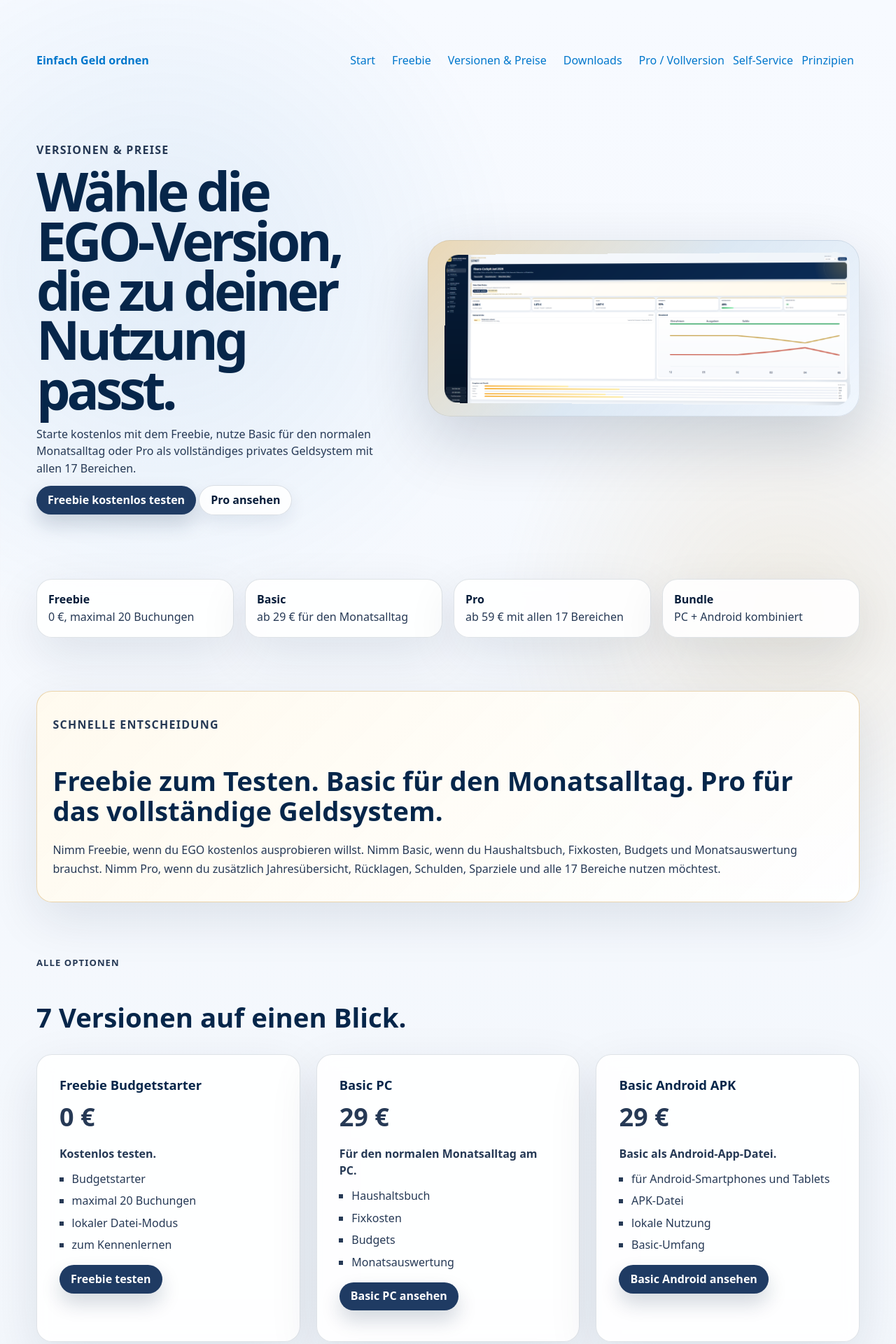
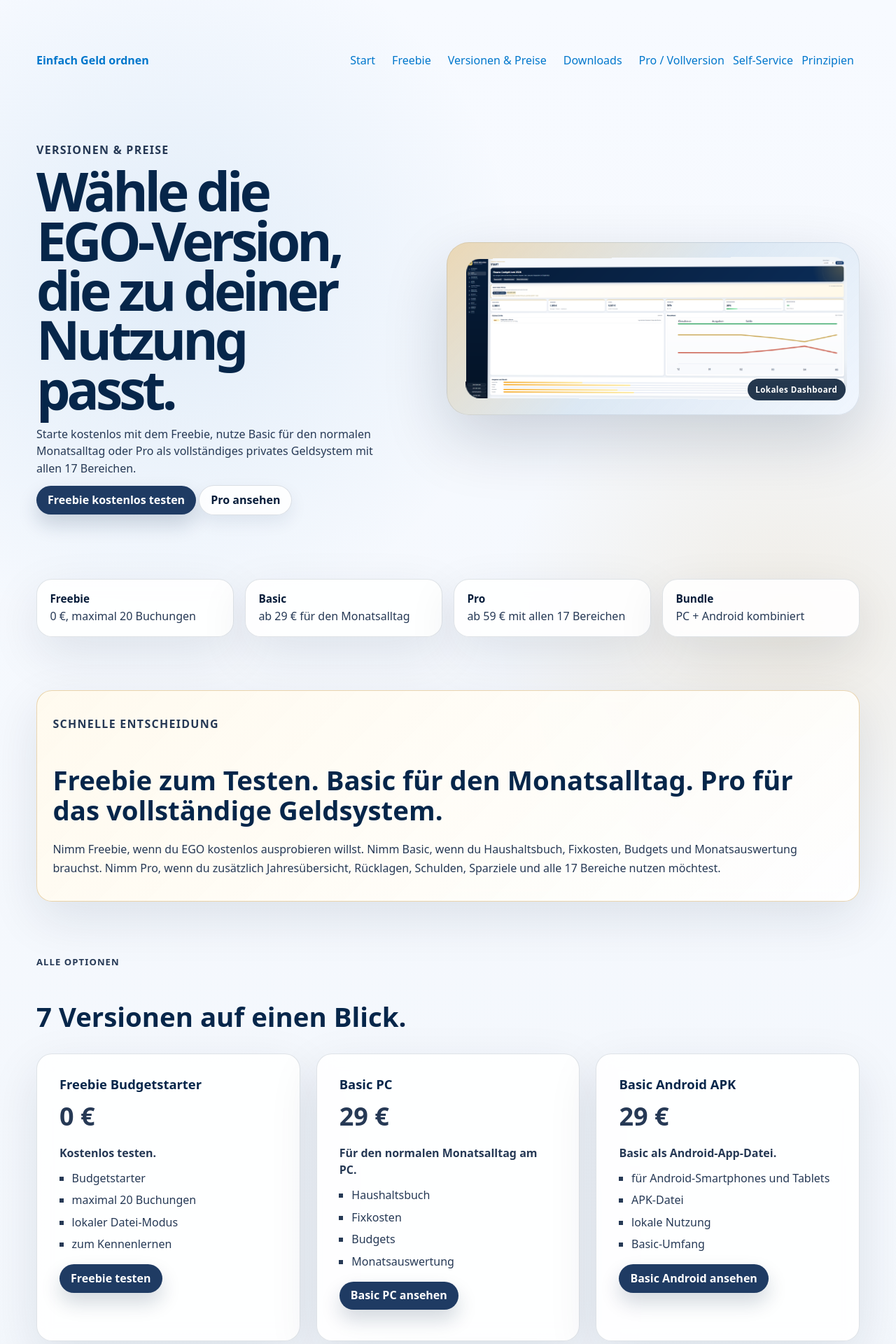
Before and after one commit to gluecklich-tools/einfach-geld-ordnen, a Jekyll site: the page built from seiten/versionen.md, in a window 1280 px wide. Shown: the top 1920 px of the page at 70% size. Built offline with Jekyll 4.4.1, drawn with Linux system fonts in a browser that asks for light colours.

Commit message:
Website Premium-Optik weiter nachschärfen

```diff
--- a/assets/css/main.css
+++ b/assets/css/main.css
@@ -1025,3 +1025,184 @@
 }
 
 /* EGO_HOME_VISUAL_POLISH_V3_END */
+
+
+/* EGO_VISUAL_POLISH_V4_START */
+
+/* Header soll nicht wie Standard-Linkleiste wirken */
+header,
+.site-header {
+  min-height: 4.8rem;
+  box-shadow: 0 10px 40px rgba(8, 27, 54, 0.04);
+}
+
+header nav,
+.site-header nav {
+  align-items: center;
+}
+
+header a,
+.site-header a {
+  font-weight: 750;
+}
+
+header nav a,
+.site-header nav a {
+  padding: 0.45rem 0.55rem;
+  border-radius: 999px;
+}
+
+header nav a:hover,
+.site-header nav a:hover {
+  background: rgba(10, 56, 103, 0.07);
+  text-decoration: none;
+}
+
+/* Hero stärker als Produktbühne */
+.ego-hero {
+  grid-template-columns: minmax(0, 0.88fr) minmax(420px, 1.12fr) !important;
+  gap: clamp(2.2rem, 5vw, 6rem) !important;
+}
+
+.ego-hero h1 {
+  max-width: 11ch;
+  text-wrap: balance;
+}
+
+.ego-hero .hero-image {
+  width: min(100%, 590px);
+  margin-left: auto;
+  padding: 1.35rem;
+}
+
+.ego-hero .hero-image::after {
+  content: "Lokales Dashboard";
+  position: absolute;
+  right: 1.2rem;
+  bottom: 1.2rem;
+  padding: 0.42rem 0.72rem;
+  border-radius: 999px;
+  background: rgba(7, 29, 54, 0.88);
+  color: #ffffff;
+  font-size: 0.72rem;
+  font-weight: 850;
+  letter-spacing: 0.04em;
+}
+
+/* Trust-Strip etwas wertiger */
+.ego-trust-strip div {
+  min-height: 76px;
+  padding: 1rem 1.15rem !important;
+}
+
+.ego-trust-strip strong {
+  font-size: 0.96rem;
+}
+
+.ego-trust-strip span {
+  color: #263955 !important;
+  opacity: 1 !important;
+}
+
+/* Premium-Karten stärker visuell */
+.ego-premium-card {
+  padding: 1.9rem !important;
+}
+
+.ego-premium-card strong {
+  color: rgba(10, 56, 103, 0.32);
+  font-size: 2.35rem !important;
+  font-weight: 950;
+}
+
+.ego-premium-card h3 {
+  letter-spacing: -0.025em;
+}
+
+/* Vergleich optisch klarer */
+.ego-local-cloud-card {
+  min-height: 185px;
+}
+
+.ego-local-cloud-card.ego-win {
+  transform: translateY(-4px);
+  box-shadow: 0 32px 85px rgba(8, 27, 54, 0.14);
+}
+
+/* Startseiten-Preiskarten hochwertiger */
+.pricing-grid-home .pricing-card {
+  border-radius: 1.6rem !important;
+  padding: 1.65rem !important;
+}
+
+.pricing-grid-home .pricing-card.featured {
+  transform: translateY(-8px);
+}
+
+/* Screenshot-Bereich als echte Produktgalerie */
+.screenshot-grid {
+  gap: clamp(1.4rem, 3vw, 2.4rem) !important;
+}
+
+.screenshot-card {
+  padding: 1.05rem 1.05rem 1.25rem !important;
+  border-radius: 1.75rem !important;
+}
+
+.screenshot-card h3 {
+  font-size: 1.08rem;
+  letter-spacing: -0.02em;
+}
+
+.screenshot-card p {
+  min-height: 2.2rem;
+}
+
+.screenshot-card img {
+  aspect-ratio: 16 / 9;
+  object-fit: cover;
+  object-position: top left;
+  border-radius: 1.12rem !important;
+  transition: transform 180ms ease;
+}
+
+.screenshot-card:hover img {
+  transform: scale(1.015);
+}
+
+/* Untere Hinweisbox weniger schwer */
+.ego-section.ego-note:last-of-type {
+  margin-bottom: 5rem;
+}
+
+/* Desktop-Breite besser nutzen */
+@media (min-width: 1100px) {
+  main {
+    max-width: 1220px !important;
+  }
+}
+
+/* Mobile sauber */
+@media (max-width: 850px) {
+  .ego-hero {
+    grid-template-columns: 1fr !important;
+  }
+
+  .ego-hero h1 {
+    max-width: 100%;
+  }
+
+  .ego-hero .hero-image {
+    width: 100%;
+  }
+
+  .ego-hero .hero-image::after {
+    display: none;
+  }
+
+  .pricing-grid-home .pricing-card.featured {
+    transform: none;
+  }
+}
+
+/* EGO_VISUAL_POLISH_V4_END */
```
